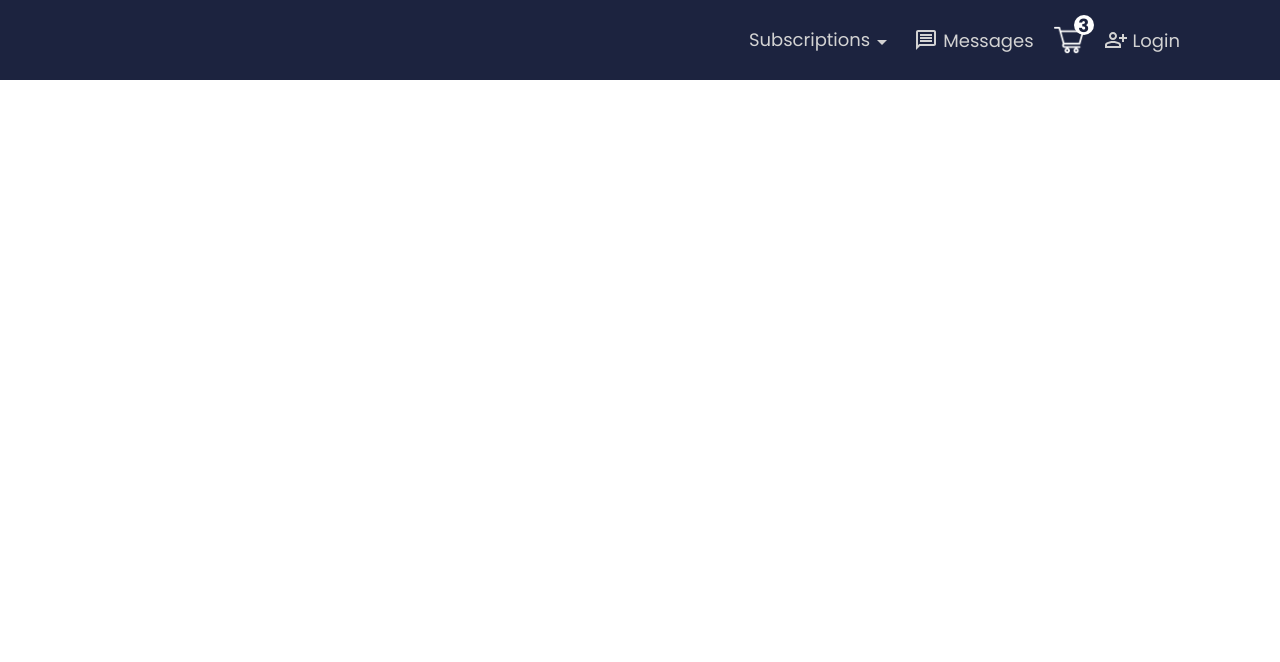
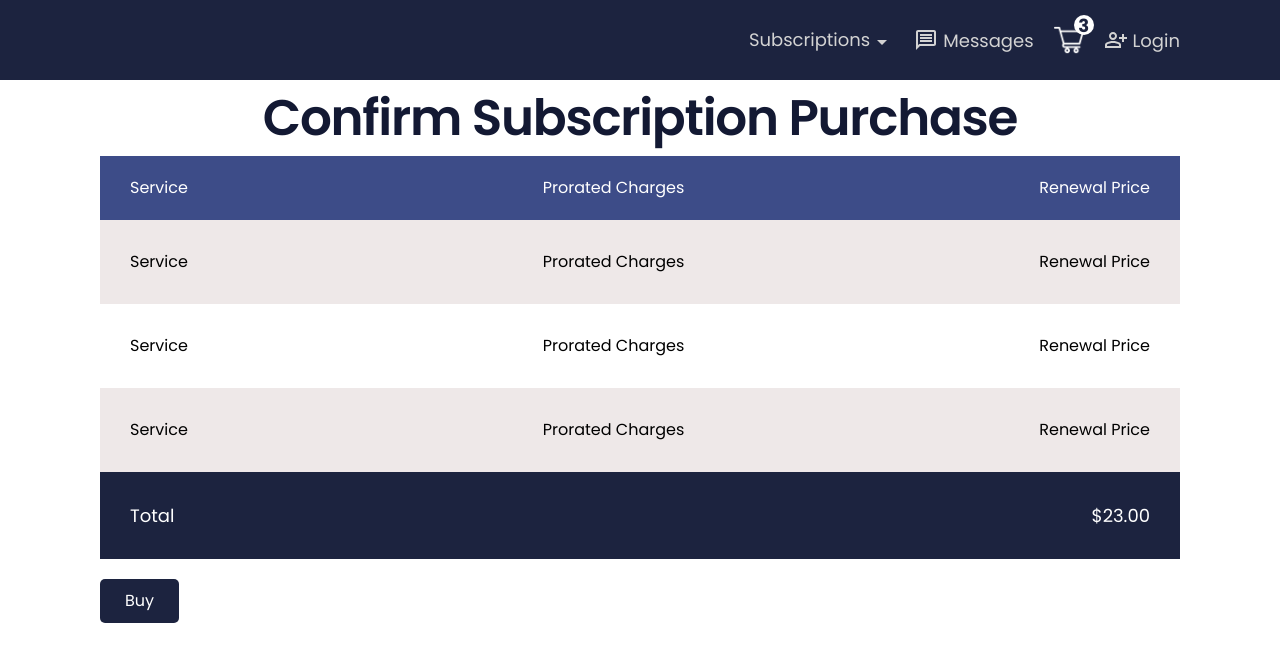
Before and after one commit to emmyzee45/Verification, a React (Create React App) app in the folder client/: page /checkout in a window 1280 px wide. Shown: the top 662 px of the page. Built offline with nearby package versions, Linux system fonts and the light colour scheme.

Commit message:
subscription finally connected

```diff
--- a/client/src/App.js
+++ b/client/src/App.js
@@ -13,6 +13,7 @@ import Subscription from "./pages/subscription/Subscription";
 import Login from "./pages/login/Login";
 import Register from "./pages/register/Register";
 import Subscriptions from "./pages/subscriptions/Subscriptions";
+import Checkout from "./pages/checkout/Checkout";
 // #1C233F
 // #0C0D0F
 function App() {
@@ -27,6 +28,7 @@ function App() {
         <Route exact path="/profile" element={<Profile />}/>
         <Route exact path="/subscription" element={<Subscription />}/>
         <Route exact path="/subscription/:category" element={<Subscriptions />}/>
+        <Route exact path="/checkout" element={<Checkout />}/>
         <Route exact path="/login" element={<Login />}/>
         <Route exact path="/register" element={<Register />}/>
       </Routes>
--- a/client/src/components/navbar/Navbar.jsx
+++ b/client/src/components/navbar/Navbar.jsx
@@ -48,7 +48,7 @@ const Navbar = () => {
           </div>
           {openSub && (
             <div className="navsubscriptions">
-              <Link to="/subscription">
+              <Link to="/">
                 <div>Manage</div>
               </Link>
               <Link to="/subscription" >
--- a/client/src/components/navbar/navbar.css
+++ b/client/src/components/navbar/navbar.css
@@ -76,6 +76,7 @@ a {
 }
 .navcart{
   position: relative;
+  cursor: pointer;
 }
 
 .navcounter{
--- /dev/null
+++ b/client/src/pages/checkout/Checkout.jsx
@@ -0,0 +1,39 @@
+import React from 'react';
+import "./checkout.css";
+
+const Checkout = () => {
+  return (
+    <div className='checkoutContainer'>
+        <h1 className='checkoutTitle'>Confirm Subscription Purchase</h1>
+      <div className='checkItem'>
+        <div className="checkItems heading">
+            <div>Service</div>
+            <div>Prorated Charges</div>
+            <div>Renewal Price</div>
+        </div>
+        <div className="checkItems boding">
+            <div>Service</div>
+            <div>Prorated Charges</div>
+            <div>Renewal Price</div>
+        </div>
+        <div className="checkItems boding">
+            <div>Service</div>
+            <div>Prorated Charges</div>
+            <div>Renewal Price</div>
+        </div>
+        <div className="checkItems boding">
+            <div>Service</div>
+            <div>Prorated Charges</div>
+            <div>Renewal Price</div>
+        </div>
+        <div className="checkItems checkTotal">
+            <div>Total</div>
+            <div>$23.00</div>
+        </div>
+      </div>
+      <button className='checkBuyButton'>Buy</button>
+    </div>
+  );
+}
+
+export default Checkout;
--- /dev/null
+++ b/client/src/pages/checkout/checkout.css
@@ -0,0 +1,50 @@
+.checkoutContainer {
+    padding: 0 100px;
+}
+.checkItem {
+    display: flex;
+    flex-direction: column;
+    align-items: center;
+    justify-content: space-between;
+    width: 100%;
+}
+
+.checkItems {
+    flex: 1;
+    display: flex;
+    align-items: center;
+    justify-content: space-between;
+    width: 100%;
+}
+.checkoutTitle {
+    font-size: 50px;
+    font-weight: 600;
+    padding: 20px 0;
+}
+
+.heading {
+    padding: 20px 30px;
+    background-color: #3d4c88;
+    color: white;
+}
+
+.boding {
+    padding: 30px;
+}
+.boding:nth-child(even) {
+    background-color: rgb(238, 232, 232);
+}
+.checkTotal {
+    padding: 30px;
+    color: white;
+    font-size: large;
+    background-color: #1C233F;
+}
+.checkBuyButton {
+    padding: 10px 25px;
+    border: none;
+    border-radius: 5px;
+    background-color: #1C233F;
+    color: white;
+    margin-top: 20px;
+}
--- a/client/src/pages/login/Login.jsx
+++ b/client/src/pages/login/Login.jsx
@@ -2,7 +2,6 @@ import { useState } from "react";
 import { Link, useNavigate } from "react-router-dom";
 import { useDispatch } from "react-redux";
 import "./login.css";
-import axios from "axios";
 import FormInput from "../../components/login/FormInput";
 import { loginFailure, loginStart, loginSuccess } from "../../redux/redux-slices/UserSlice";
 import { toast } from "react-toastify";
--- a/client/src/pages/subscription/Subscription.jsx
+++ b/client/src/pages/subscription/Subscription.jsx
@@ -5,6 +5,7 @@ import CloseOutlinedIcon from '@mui/icons-material/CloseOutlined';
 import { Link } from "react-router-dom";
 
 const Subscription = () => {
+
   return (
     <div className="subContainer">
       <div className="subItems">
@@ -38,7 +39,7 @@ const Subscription = () => {
               <div className="subText">text</div>
             </li>
           </ul>
-          <Link to='/subscription/temperal'>
+          <Link to='/subscription/isTemperal'>
             <button className="subButton">Select plan</button>
           </Link>
         </div>
@@ -72,7 +73,7 @@ const Subscription = () => {
               <div className="subText">text</div>
             </li>
           </ul>
-          <Link to='/subscription/single'>
+          <Link to='/subscription/isPermanent'>
             <button className="subButton">Select plan</button>
           </Link>
         </div>
@@ -106,7 +107,7 @@ const Subscription = () => {
               <div className="subText">text</div>
             </li>
           </ul>
-          <Link to='/subscription/multi'>
+          <Link to='/subscription/isMulti'>
             <button className="subButton">Select plan</button>
           </Link>
         </div>
--- a/client/src/pages/subscriptions/Subscriptions.jsx
+++ b/client/src/pages/subscriptions/Subscriptions.jsx
@@ -1,11 +1,31 @@
-import React, { useState } from 'react';
+import React, { useEffect, useState } from 'react';
 import "./subscriptions.css"
 import { useParams } from 'react-router-dom';
+import { makeRequest } from '../../axios';
+import { useDispatch, useSelector } from 'react-redux';
+import { getSubscriptionFailure, getSubscriptionStart, getSubscriptionSuccess } from '../../redux/redux-slices/SubscriptionSlice';
 
 const Subscriptions = () => {
     const [isOpen, setIsOpen] = useState(false)
+    const subscriptions = useSelector((state) => state.subscription.subscriptions);
+
     const params = useParams()
-    console.log(params.category)
+    const dispatch = useDispatch()
+    const category = params.category;
+
+    useEffect(() => {
+        const getSubscriptions = async() => {
+            dispatch(getSubscriptionStart())
+            try {
+                const res = await makeRequest.get(`subscriptions?${category}=true`);
+                dispatch(getSubscriptionSuccess(res.data))
+            }catch(er) {
+                dispatch(getSubscriptionFailure())
+            }
+        }
+        getSubscriptions();
+    }, [category])
+
     return (
     <div className='subsContainer'>
       <h1 className='subsTitle'>AVailable Servicers</h1>
@@ -18,9 +38,11 @@ const Subscriptions = () => {
             </tr>
         </thead>
         <tbody>
-            <tr>
-                <td>1st sweet</td>
-                    <td className='price'>$50</td>
+           {subscriptions.map((item) => {
+            return (
+                <tr key={item._id}>
+                    <td>{item.name}</td>
+                        <td className='price'>${item.price}</td>
                     <td className='subsActions'>
                         <input type='number' min={1} className='actionsInput' />
                         <button className='addButton'>Add</button>
@@ -28,26 +50,8 @@ const Subscriptions = () => {
                         <button className='addButton danger'>Remove</button>
                     </td>
                 </tr>
-            <tr>
-                <td>1st sweet</td>
-                    <td className='price'>$50</td>
-                <td className='subsActions'>
-                    <input type='number' min={1} className='actionsInput' />
-                    <button className='addButton'>Add</button>
-                    <button className='addButton warning'>Update</button>
-                    <button className='addButton danger'>Remove</button>
-                </td>
-            </tr>
-            <tr>
-                <td>1st sweet</td>
-                    <td className='price'>$50</td>
-                <td className='subsActions'>
-                    <input type='number' min={1} className='actionsInput' />
-                    <button className='addButton'>Add</button>
-                    <button className='addButton danger'>Update</button>
-                    <button className='addButton danger'>Remove</button>
-                </td>
-            </tr>
+            )
+           })}
         </tbody>
       </table>
     </div>
--- a/client/src/pages/subscriptions/subscriptions.css
+++ b/client/src/pages/subscriptions/subscriptions.css
@@ -23,7 +23,7 @@ tr {
     align-items: center;
     /* justify-content: center; */
 }
-tr:nth-child(2) {
+tr:nth-child(2n) {
     background-color: #f7f3f3;
 }
 
--- /dev/null
+++ b/client/src/redux/redux-slices/cartSlice.js
@@ -0,0 +1,20 @@
+import { createSlice } from "@reduxjs/toolkit";
+
+const cartSlice = createSlice({
+  name: "cart",
+  initialState: {
+    products: [],
+    quantity: 0,
+    total: 0,
+  },
+  reducers: {
+    addProduct: (state, action) => {
+      state.quantity += 1;
+      state.products.push(action.payload);
+      state.total += action.payload.price * action.payload.quantity;
+    },
+  },
+});
+
+export const { addProduct } = cartSlice.actions;
+export default cartSlice.reducer;
--- a/client/src/redux/store.js
+++ b/client/src/redux/store.js
@@ -1,5 +1,6 @@
 import { configureStore, combineReducers } from "@reduxjs/toolkit";
 import subscriptionReducer from "./redux-slices/SubscriptionSlice";
+import cartReducer from "./redux-slices/cartSlice";
 import userReducer from "./redux-slices/UserSlice";
 import {
   persistStore,
@@ -19,7 +20,7 @@ const persistConfig = {
   storage,
 };
 
-const rootReducer = combineReducers({ user: userReducer, subscription: subscriptionReducer });
+const rootReducer = combineReducers({ user: userReducer, subscription: subscriptionReducer, cart: cartReducer });
 
 const persistedReducer = persistReducer(persistConfig, rootReducer);
 
```
Also changed, not shown: 2 other files (tests, documents, lock files or other folders). Lines whose indentation alone changed are shown as unchanged.
